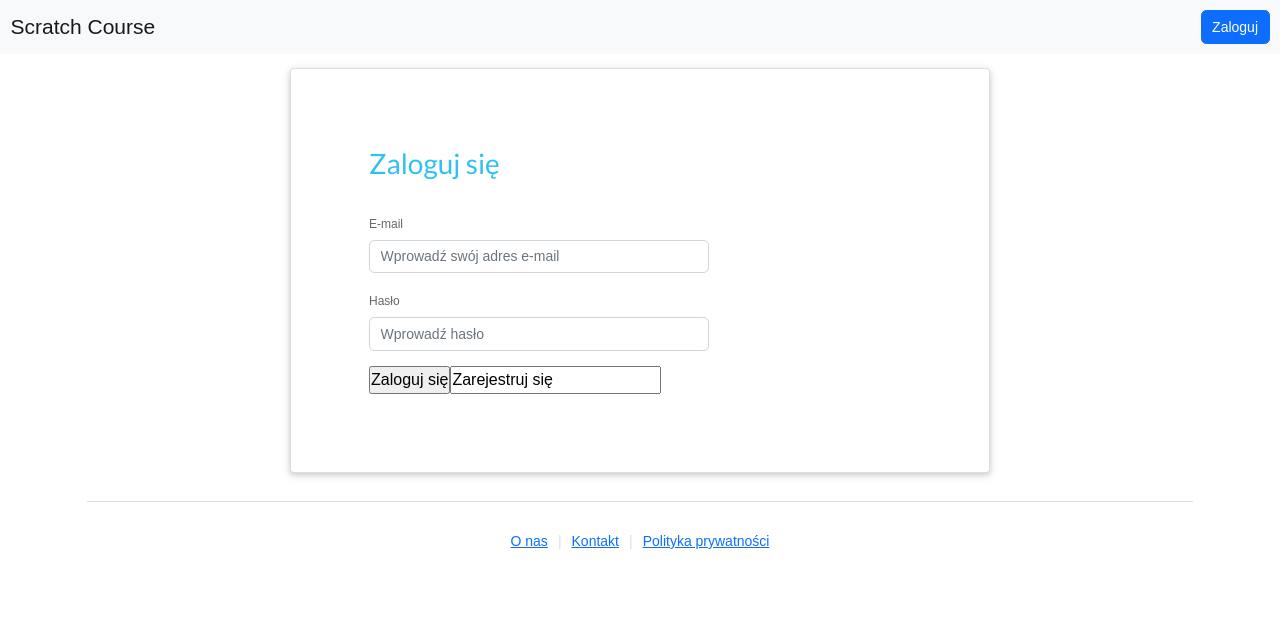
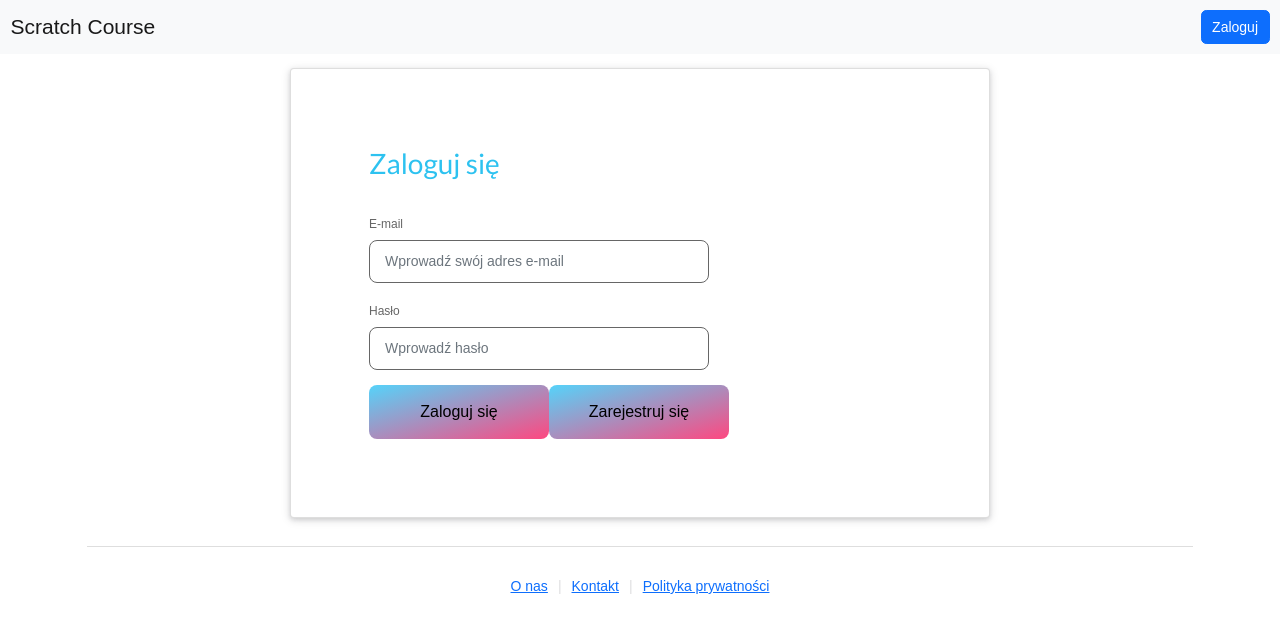
Before and after one commit to a-leandra/scratch-course, a React (Create React App) app: page /zaloguj in a window 1280 px wide. Shown: the top 632 px of the page. Built offline with nearby package versions, Linux system fonts and the light colour scheme.

Commit message:
resolved not working proxy and issue with ui

```diff
--- a/src/actions/userActions.js
+++ b/src/actions/userActions.js
@@ -15,35 +15,21 @@ import {
 } from "../static/constants/userConstants";
 import axios from "axios";
 
-const api = "http://localhost:5000";
-
 export const login = (email, password) => async (dispatch) => {
   try {
     dispatch({ type: USER_LOGIN_REQUEST });
 
-    const config = {
-      headers: {
-        "Content-type": "application/json",
-      },
-    };
-
     const { data } = await axios.post(
-      api + "/users/login",
+      "/users/login",
       { email, password },
-      config
+      requestConfig
     );
 
     dispatch({ type: USER_LOGIN_SUCCESS, payload: data });
 
     localStorage.setItem("userInfo", JSON.stringify(data));
   } catch (error) {
-    dispatch({
-      type: USER_LOGIN_FAIL,
-      payload:
-        error.response && error.response.data.message
-          ? error.response.data.message
-          : error.message,
-    });
+    dispatch(getErrAction(error, USER_LOGIN_FAIL));
   }
 };
 
@@ -57,14 +43,8 @@ export const register =
     try {
       dispatch({ type: USER_REGISTER_REQUEST });
 
-      const config = {
-        headers: {
-          "Content-type": "application/json",
-        },
-      };
-
       const { data } = await axios.post(
-        api + "/users",
+        "/users",
         {
           name,
           surname,
@@ -72,7 +52,7 @@ export const register =
           group,
           password,
         },
-        config
+        requestConfig
       );
 
       dispatch({ type: USER_REGISTER_SUCCESS, payload: data });
@@ -80,13 +60,7 @@ export const register =
 
       localStorage.setItem("userInfo", JSON.stringify(data));
     } catch (error) {
-      dispatch({
-        type: USER_REGISTER_FAIL,
-        payload:
-          error.response && error.response.data.message
-            ? error.response.data.message
-            : error.message,
-      });
+      dispatch(getErrAction(error, USER_REGISTER_FAIL));
     }
   };
 
@@ -95,14 +69,8 @@ export const teacherRegister =
     try {
       dispatch({ type: TEACHER_USER_REGISTER_REQUEST });
 
-      const config = {
-        headers: {
-          "Content-type": "application/json",
-        },
-      };
-
       const { data } = await axios.post(
-        api + "/users",
+        "/users",
         {
           name,
           surname,
@@ -111,7 +79,7 @@ export const teacherRegister =
           isTeacher,
           password,
         },
-        config
+        requestConfig
       );
 
       dispatch({ type: TEACHER_USER_REGISTER_SUCCESS, payload: data });
@@ -119,13 +87,7 @@ export const teacherRegister =
 
       localStorage.setItem("userInfo", JSON.stringify(data));
     } catch (error) {
-      dispatch({
-        type: TEACHER_USER_REGISTER_FAIL,
-        payload:
-          error.response && error.response.data.message
-            ? error.response.data.message
-            : error.message,
-      });
+      dispatch(getErrAction(error, TEACHER_USER_REGISTER_FAIL));
     }
   };
 
@@ -137,26 +99,36 @@ export const update = (user) => async (dispatch, getState) => {
       userLogin: { userInfo },
     } = getState();
 
-    const config = {
+    const requestAuthConfig = {
       headers: {
         "Content-type": "application/json",
         Authorization: `Bearer ${userInfo.token}`,
       },
     };
 
-    const { data } = await axios.post(api + "/users/profil", user, config);
+    const { data } = await axios.post("/users/profil", user, requestAuthConfig);
 
     dispatch({ type: USER_UPDATE_SUCCESS, payload: data });
     dispatch({ type: USER_LOGIN_SUCCESS, payload: data });
 
     localStorage.setItem("userInfo", JSON.stringify(data));
   } catch (error) {
-    dispatch({
-      type: USER_UPDATE_FAIL,
-      payload:
-        error.response && error.response.data.message
-          ? error.response.data.message
-          : error.message,
-    });
+    dispatch(getErrAction(error, USER_UPDATE_FAIL));
   }
 };
+
+const requestConfig = {
+  headers: {
+    "Content-type": "application/json",
+  },
+};
+
+const getErrAction = (error, type) => {
+  return {
+    type: type,
+    payload:
+      error.response && error.response.data.message
+        ? error.response.data.message
+        : error.message,
+  };
+};
--- a/src/components/Groups/GroupList.js
+++ b/src/components/Groups/GroupList.js
@@ -20,9 +20,9 @@ const GroupList = () => {
 
   useEffect(() => {
     const fetchData = async () => {
-      const response = await axios.get(
-        "http://localhost:5000/groups/wojska@gmail.com"
-      );
+      // should it be moved to actions? or somewhere else?
+      const userEmail = JSON.parse(localStorage.getItem("userInfo")).email;
+      const response = await axios.get("/groups/" + userEmail);
       dispatch(setGroups(response.data));
     };
     fetchData();
--- a/src/components/Students/StudentList.js
+++ b/src/components/Students/StudentList.js
@@ -26,9 +26,9 @@ const StudentList = () => {
 
   useEffect(() => {
     const fetchData = async () => {
-      const response = await axios.get(
-        "http://localhost:5000/users/wojska@gmail.com"
-      );
+      // should it be moved to actions? or somewhere else?
+      const userEmail = JSON.parse(localStorage.getItem("userInfo")).email;
+      const response = await axios.get("/users/" + userEmail);
       dispatch(setStudents(response.data));
     };
     fetchData();
--- a/src/user_management_styles.css
+++ b/src/user_management_styles.css
@@ -4,24 +4,31 @@
   box-sizing: border-box;
   font-family: montserrat, sans-serif;
 }
+input,
+button {
+  appearance: none;
+  background: none;
+  border: none;
+  outline: none;
+}
 
-  .UserManagement{
+.UserManagement {
   height: 100vh;
   display: flex;
   align-items: center;
   justify-content: center;
 }
 
-  form{
+form {
   display: block;
   position: relative;
 }
 
-  form:after{
-    content:'';
+form:after {
+  content: "";
   display: block;
   position: absolute;
-    top : -5px;
+  top: -5px;
   left: -5px;
   right: -5px;
   bottom: -5px;
@@ -29,49 +36,85 @@
   /*background-image: linear-gradient(to bottom right, #55d3fa, #fe4880);*/
 }
 
-  form .form-inner{
+form .form-inner {
   position: relative;
   display: block;
   padding: 30px;
   z-index: 2;
 }
 
-
-  form .form-inner h2{
-    color: #2dc2f0;;
+form .form-inner h2 {
+  color: #2dc2f0;
   font-size: 28px;
   font-weight: 500;
   margin-bottom: 30px;
-
 }
 
-
-  form .form-inner .form-group{
+form .form-inner .form-group {
   display: block;
   color: #666;
   width: 340px;
   margin-bottom: 15px;
   text-align: left;
-
 }
 
-  .form-inner .form-group label{
+.form-inner .form-group label {
   color: #666;
   font-size: 12px;
 }
 
-  form .form-inner .form-group input:focus {
-    box-shadow: 0px 0px 3px rgba(0,0,0,0.2);
+form .form-inner .form-group input {
+  display: block;
+  width: 100%;
+  padding: 10px 15px;
+  border-radius: 8px;
+  border-color: #666;
 }
 
-  .welcome h2{
+form .form-inner .form-group input:focus {
+  box-shadow: 0px 0px 3px rgba(0, 0, 0, 0.2);
+}
+
+form .form-inner input[type="submit"],
+input[type="register"],
+input[type="loginView"],
+input[type="teacherRegisterView"] {
+  border-color: #666;
+  display: inline-block;
+  padding: 15px 20px;
+  border-radius: 8px;
+  background-image: linear-gradient(to bottom right, #55d3fa, #fe4880);
+  font-weight: 450;
+  cursor: pointer;
+  width: 180px;
+  text-align: center;
+}
+
+form .form-inner input[type="submit"]:hover,
+.welcome button:hover {
+  background-position: 100% 0%;
+}
+
+.welcome h2 {
   color: gray;
   font-size: 28px;
   font-weight: 500;
 }
 
-
-  .welcome span{
+.welcome span {
   color: #fe4880;
   font-weight: 700;
 }
+/* body {
+    margin: 0;
+    font-family: -apple-system, BlinkMacSystemFont, 'Segoe UI', 'Roboto', 'Oxygen',
+      'Ubuntu', 'Cantarell', 'Fira Sans', 'Droid Sans', 'Helvetica Neue',
+      sans-serif;
+    -webkit-font-smoothing: antialiased;
+    -moz-osx-font-smoothing: grayscale;
+  }
+
+  code {
+    font-family: source-code-pro, Menlo, Monaco, Consolas, 'Courier New',
+      monospace;
+  } */
```
Also changed, not shown: 2 other files (tests, documents, lock files or other folders). Lines whose indentation alone changed are shown as unchanged.
